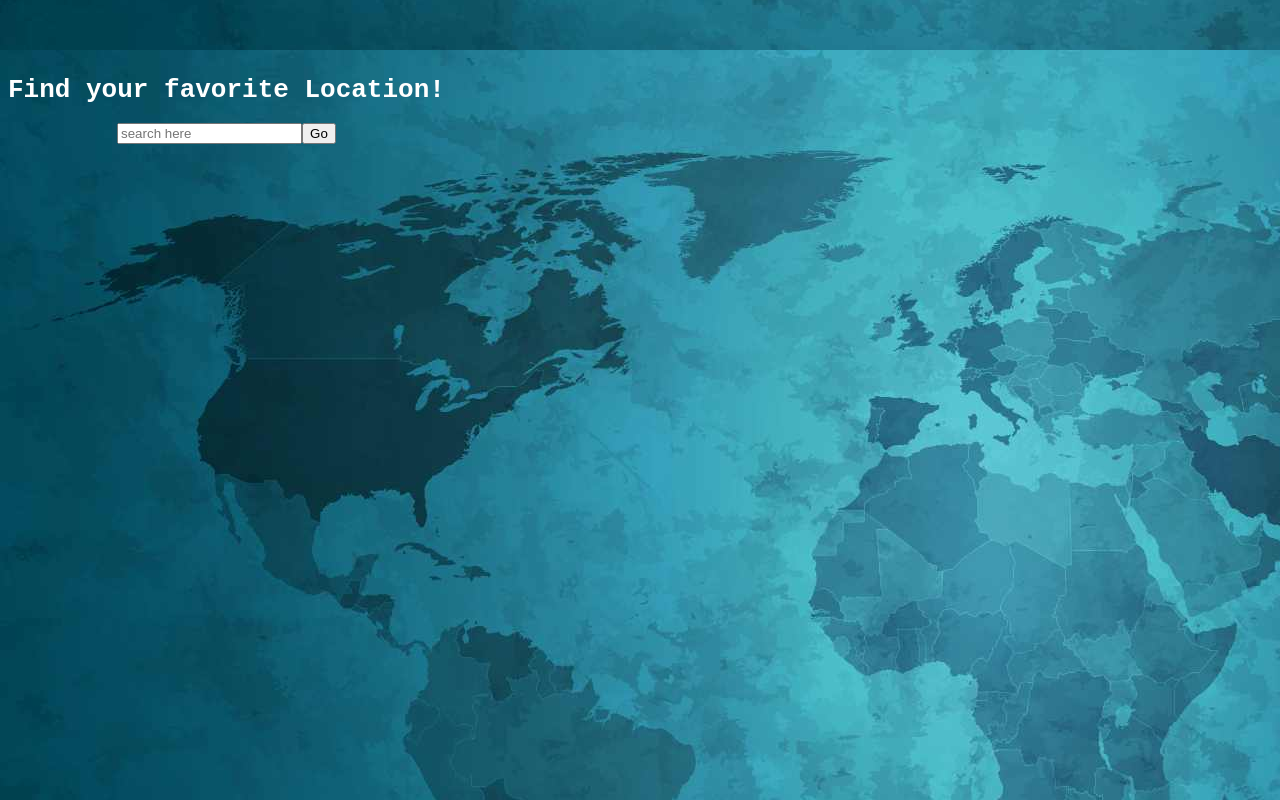
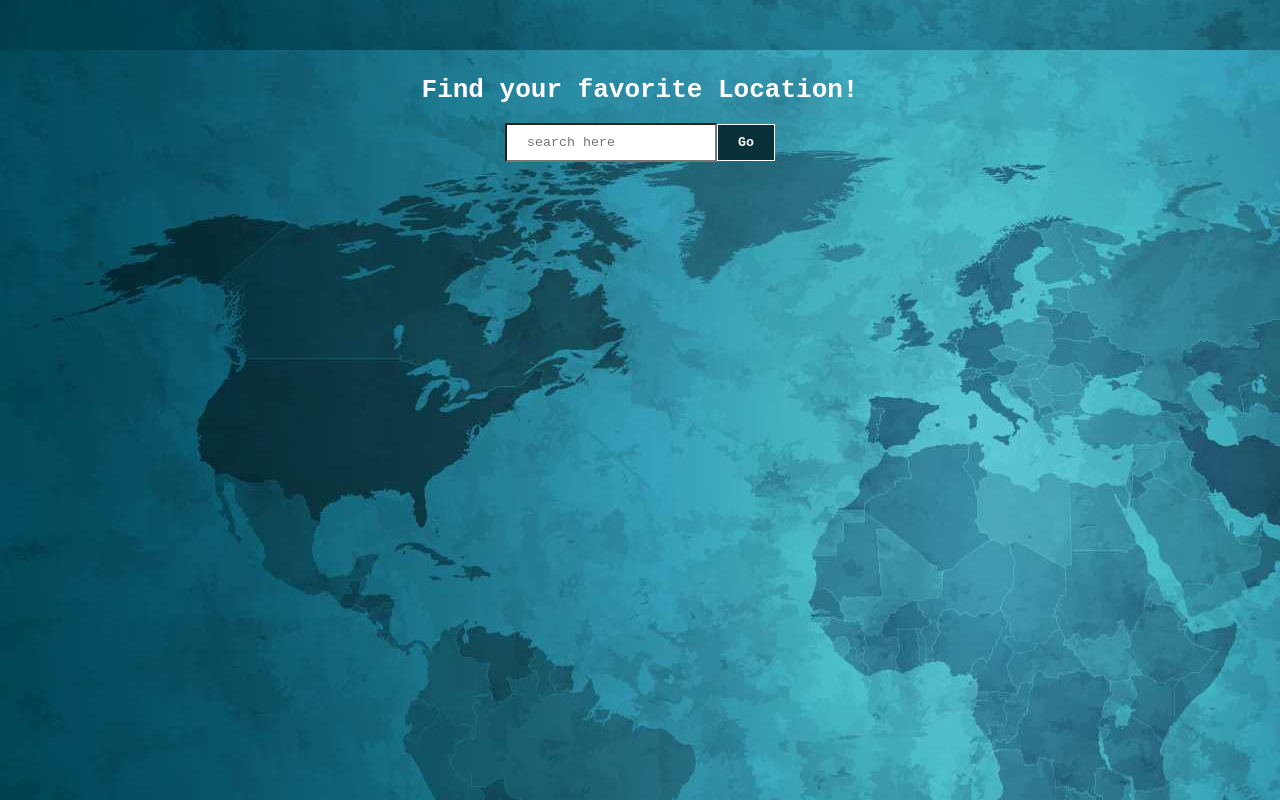
Before and after one commit to tobyc0de/city-explorer, a React (Vite) app: page / in a window 1280 px wide. Built offline with nearby package versions, Linux system fonts and the light colour scheme; no server answers.

Commit message:
bit of css

```diff
--- a/src/App.css
+++ b/src/App.css
@@ -5,6 +5,9 @@ html {
   margin: 50px auto;
   color: white;
   font-family: monospace;
+  align-content: center;
+  justify-content: center;
+  align-items: center;
 }
 body,
 #root {
@@ -20,6 +23,7 @@ body,
 
 img {
   border-radius: 50%;
+  max-width: 500px;
 }
 
 table,
@@ -33,4 +37,40 @@ table,
 img {
   width: 100%;
   margin: 20px;
+  border: 1px solid #083039;
 }
+th {
+  font-weight: bolder;
+  font-size: larger;
+}
+
+button {
+  background-color: #083039;
+  color: white;
+  border: 1px solid white;
+  padding: 10px 20px;
+  font-family: monospace;
+  font-weight: 900;
+}
+
+button:hover {
+  background-color: white;
+  color: #083039;
+  border: 1px solid #083039;
+  padding: 10px 20px;
+  font-family: monospace;
+}
+
+input {
+  background-color: white;
+  color: 083039;
+  border: 1px solid 083039;
+  padding: 10px 20px;
+  font-family: monospace;
+}
+
+#content {
+  display: flex;
+  flex-direction: column;
+  align-items: center;
+}
--- a/src/App.jsx
+++ b/src/App.jsx
@@ -3,7 +3,7 @@ import "./App.css";
 import axios from "axios";
 import Error from "./components/Error";
 import Form from "./components/Form";
-import TableAndImage from "./components/Table";
+import TableAndImage from "./components/TableAndImage";
 import Weather from "./components/Weather";
 import Movies from "./components/Movies";
 
--- a/src/components/Movies.jsx
+++ b/src/components/Movies.jsx
@@ -1,10 +1,9 @@
 export default function Movies({ movies }) {
   console.log(movies.data);
-
   return (
     <div>
       <>
-        <p>Title: {JSON.stringify(movies.data)} </p>
+        <p>{JSON.stringify(movies.data)} </p>
       </>
     </div>
   );
--- a/src/components/Table.jsx
+++ b/src/components/TableAndImage.jsx
@@ -8,7 +8,7 @@ function TableAndImage({ location, API_KEY }) {
   }
   return (
     <>
-      <div>
+      <div id="content">
         <table>
           <tbody>
             <tr>
@@ -23,9 +23,10 @@ function TableAndImage({ location, API_KEY }) {
             </tr>
           </tbody>
         </table>
-        <button onClick={() => handleZoom(1)}>Zoom in</button>
-        <button onClick={() => handleZoom(-1)}>Zoom out</button>
-
+        <div>
+          <button onClick={() => handleZoom(1)}>Zoom in</button>
+          <button onClick={() => handleZoom(-1)}>Zoom out</button>
+        </div>
         <img
           src={`https://maps.locationiq.com/v3/staticmap?key=${API_KEY}&center=${location.lat},${location.lon}&markers=icon:large-blue-cutout|${location.lat},${location.lon}&zoom=${zoom}`}
           alt="mappp"
```
